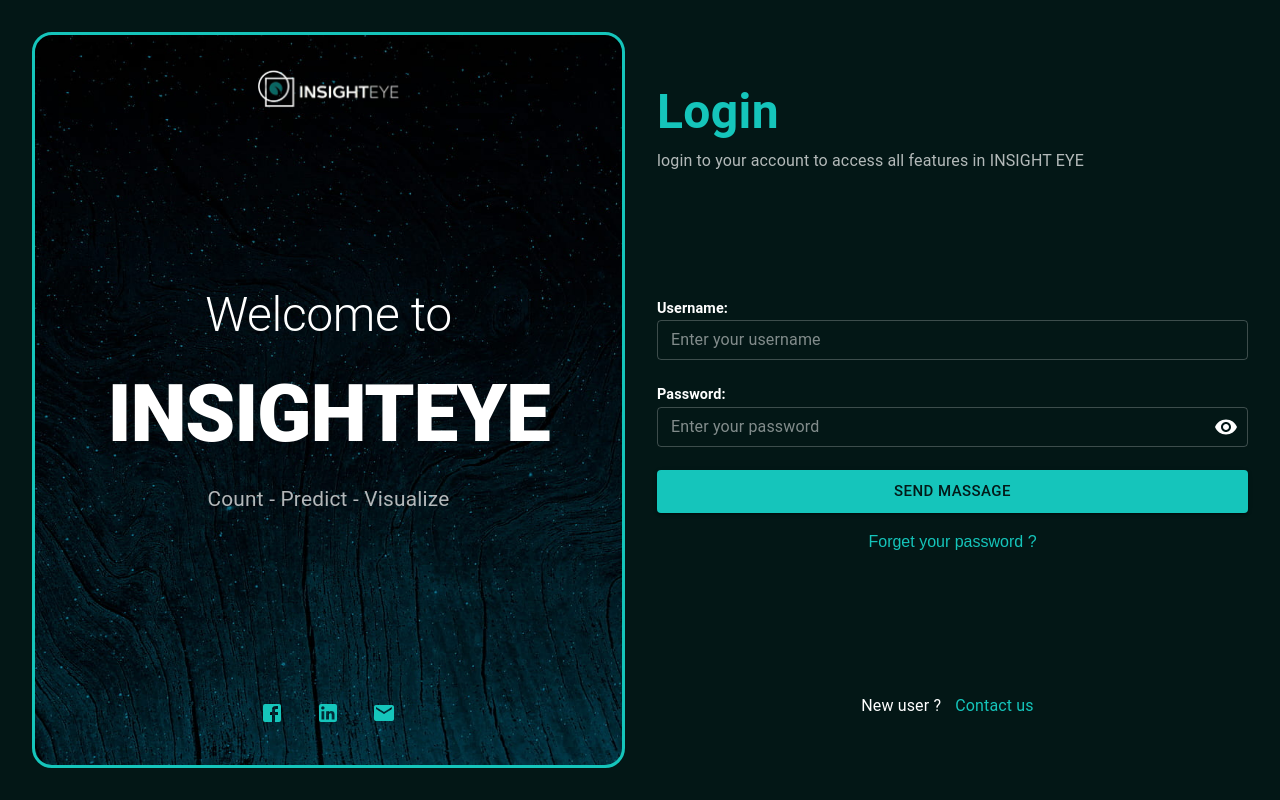
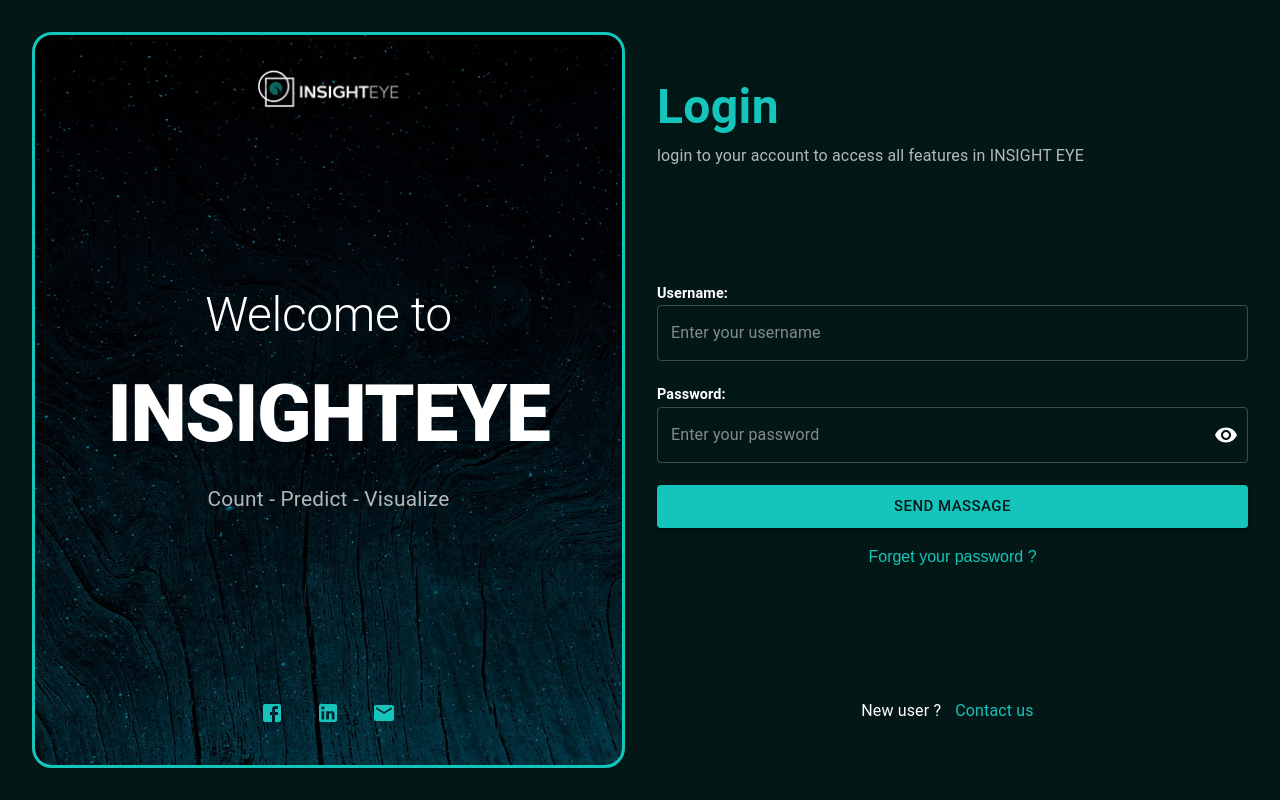
Before and after one commit to randa-11295/Insight-eye, a React (Create React App) app: page /login in a window 1280 px wide. Built offline with nearby package versions, Linux system fonts and the light colour scheme; what chartjs-plugin-datalabels would draw is missing.

Commit message:
update text feild

```diff
--- a/src/Components/Inputs/InputTextCustom.js
+++ b/src/Components/Inputs/InputTextCustom.js
@@ -43,7 +43,7 @@ const InputTextCustom = (props) => {
         error={isError}
         helperText={textHelp}
         name={props.name}
-        size="small"
+        // size="small"
         type={isPassword && !showPassword ? "password" : "text"}
         multiline={props.multi || false}
         minRows={props.multi ? 6 : undefined}
```
